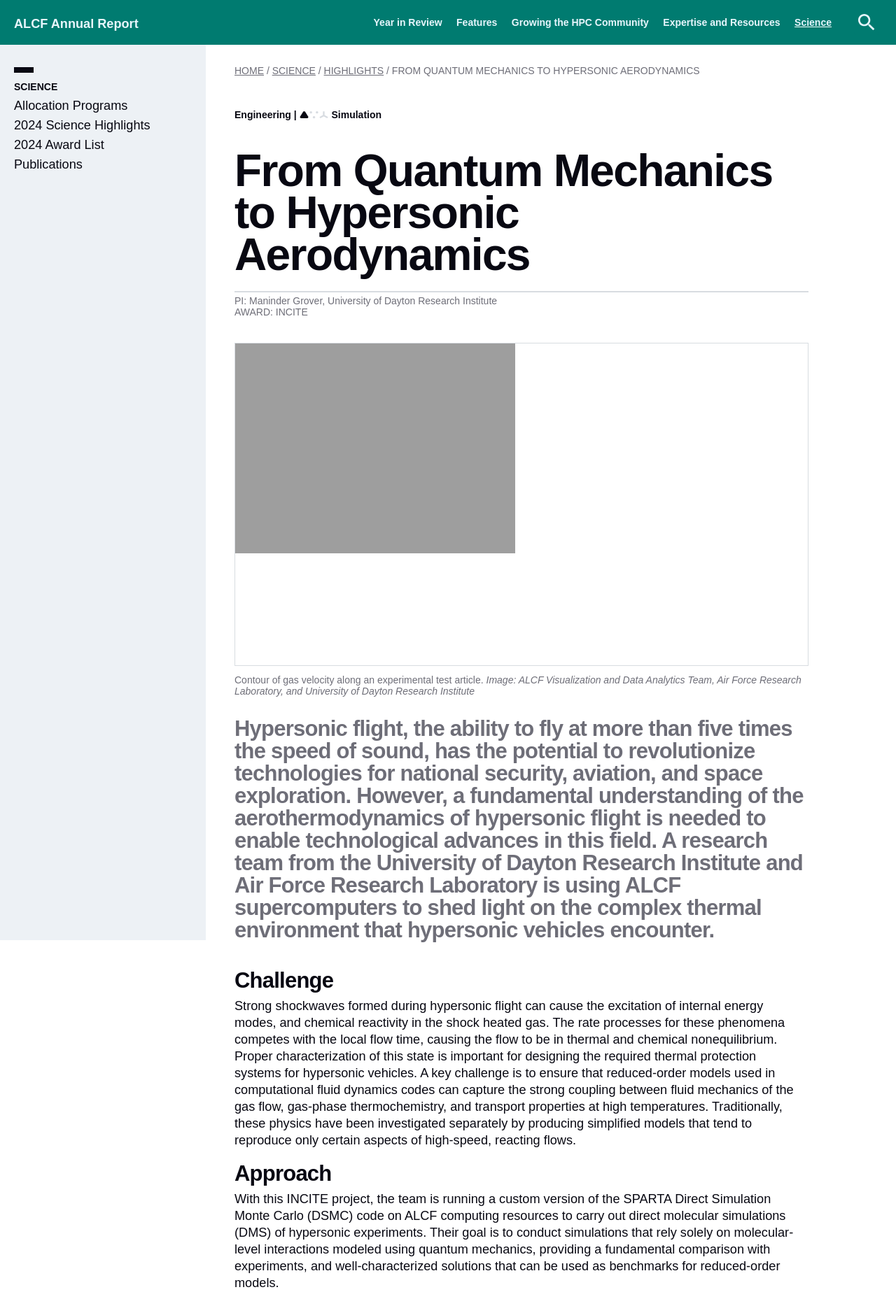
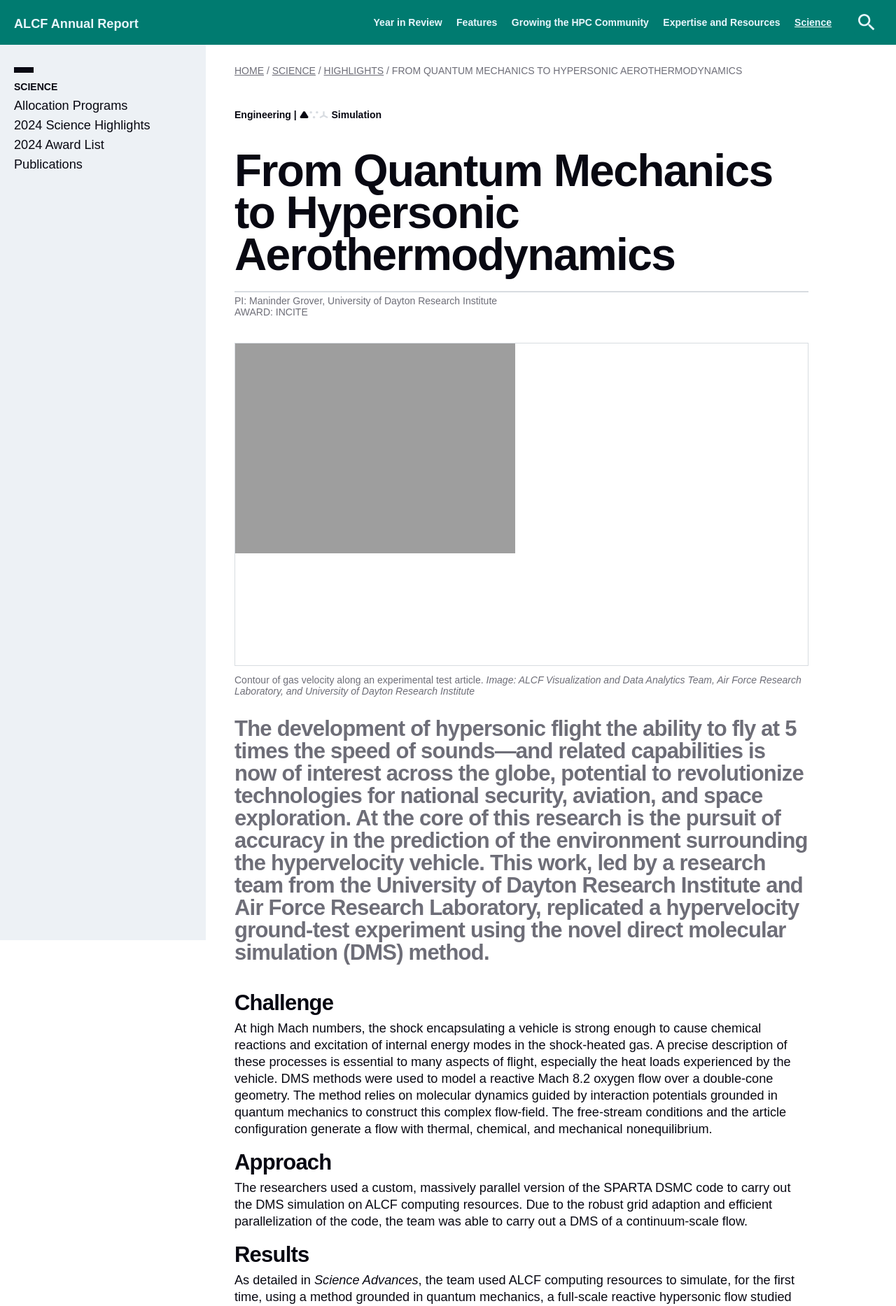
Before and after one commit to argonne-lcf/AR2024, a Jekyll site: the page built from _highlights/06grover.md, in a window 1280 px wide. Shown: the top 1867 px of the page at 70% size. Built offline with Jekyll 4.4.1, drawn with Linux system fonts in a browser that asks for light colours; some web fonts are replaced; some of the changed text lies outside the part shown.

Commit message:
Update 06grover.md
text, title

```diff
--- a/_highlights/06grover.md
+++ b/_highlights/06grover.md
@@ -4,7 +4,7 @@ layout: highlight
 theme: white
 permalink: 'science/highlights/grover'
 
-title: 'From Quantum Mechanics to Hypersonic Aerodynamics'
+title: 'From Quantum Mechanics to Hypersonic Aerothermodynamics'
 pi: 'Maninder Grover, University of Dayton Research Institute'
 award: 'INCITE'
 systems: 'Theta'
@@ -32,29 +32,28 @@ publications:
 ---
 
 {% include txt-intro.html
-    blurb = "Hypersonic flight, the ability to fly at more than five times the speed of sound, has the potential to revolutionize technologies for national security, aviation, and space exploration. However, a fundamental understanding of the aerothermodynamics of hypersonic flight is needed to enable technological advances in this field. A research team from the University of Dayton Research Institute and Air Force Research Laboratory is using ALCF supercomputers to shed light on the complex thermal environment that hypersonic vehicles encounter."
+    blurb = "The development of hypersonic flight the ability to fly at 5 times the speed of sounds—and related capabilities is now of interest across the globe, potential to revolutionize technologies for national security, aviation, and space exploration. At the core of this research is the pursuit of accuracy in the prediction of the environment surrounding the hypervelocity vehicle.  This work, led by a research team from the University of Dayton Research Institute and Air Force Research Laboratory, replicated a hypervelocity ground-test experiment using the novel direct molecular simulation (DMS) method."
 %}
 
 
 
 ## Challenge
 
-Strong shockwaves formed during hypersonic flight can cause the excitation of internal energy modes, and chemical reactivity in the shock heated gas. The rate processes for these phenomena competes with the local flow time, causing the flow to be in thermal and chemical nonequilibrium. Proper characterization of this state is important for designing the required thermal protection systems for hypersonic vehicles. A key challenge is to ensure that reduced-order models used in computational fluid dynamics codes can capture the strong coupling between fluid mechanics of the gas flow, gas-phase thermochemistry, and transport properties at high temperatures. Traditionally, these physics have been investigated separately by producing simplified models that tend to reproduce only certain aspects of high-speed, reacting flows.
+At high Mach numbers, the shock encapsulating a vehicle is strong enough to cause chemical reactions and excitation of internal energy modes in the shock-heated gas. A precise description of these processes is essential to many aspects of flight, especially the heat loads experienced by the vehicle. DMS methods were used to model a reactive Mach 8.2 oxygen flow over a double-cone geometry. The method relies on molecular dynamics guided by interaction potentials grounded in quantum mechanics to construct this complex flow-field. The free-stream conditions and the article configuration generate a flow with thermal, chemical, and mechanical nonequilibrium.
 
 
 
 ## Approach
 
-With this INCITE project, the team is running a custom version of the SPARTA Direct Simulation Monte Carlo (DSMC) code on ALCF computing resources to carry out direct molecular simulations (DMS) of hypersonic experiments. Their goal is to conduct simulations that rely solely on molecular-level interactions modeled using quantum mechanics, providing a fundamental comparison with experiments, and well-characterized solutions that can be used as benchmarks for reduced-order models.
+The researchers used a custom, massively parallel version of the SPARTA DSMC code to carry out the DMS simulation on ALCF computing resources. Due to the robust grid adaption and efficient parallelization of the code, the team was able to carry out a DMS of a continuum-scale flow.
 
 
 
 ## Results
 
-In a new study published in the _Journal of Fluid Mechanics_, the team detailed a large-scale, fully resolved DSMC computation of a non-equilibrium, reactive flow of pure oxygen over a double cone (a canonical hypersonic test case). The researchers used their highly accurate DMS method to obtain first-principles data to inform the parameters of the thermochemical and transport collision models. Their computations show good agreement with heat flux and pressure measured on the test article during the experiment. The computation also provided molecular-level insights such as the nonequilibrium distribution of energy in the kinetic and vibrational modes in the shock layer. The team’s results show the importance of particle methods in verifying physical assumptions made by reduced-order models.
-
+As detailed in _Science Advances_, the team used ALCF computing resources to simulate, for the first time, using a method grounded in quantum mechanics, a full-scale reactive hypersonic flow studied experimentally. Due to the fundamental nature of the simulation technique, this work provides a molecular-level description of internal energy excitation and reaction mechanisms throughout the system. Building on direct simulation monte carlo (DSMC) methods, DMS replaces stochastic collision models for particles in the flow with molecular dynamics calculations using interaction potentials derived from quantum mechanics. These ab initio interaction potentials are the only modeling input in the flow; therefore, all flow features can be attributed the quantum mechanically guided molecular interactions.
 
 
 ## Impact
 
-The team’s research is helping to advance our understanding of the complex aerothermodynamics of hypersonic flight, providing insights that could help inform the design of safer and efficient technologies for space travel and defense.
+This was the first-ever quantum mechanically guided simulation of a hypersonic ground test  The team’s research is helping to advance our understanding of the complex aerothermodynamics of hypersonic flight, providing insights that could help inform the design of safer and efficient technologies for space travel and defense. A simulation of such fidelity and detail can be used as a benchmark solution to verify computational fluid mechanics (CFD) codes and assess fundamental gaps and opportunities of improvement for the physics simulated by lower fidelity models. This, in turn, enables robust and accurate CFD solutions to mission-critical scenarios where the flow field may be in thermal and chemical nonequilibrium.
```
